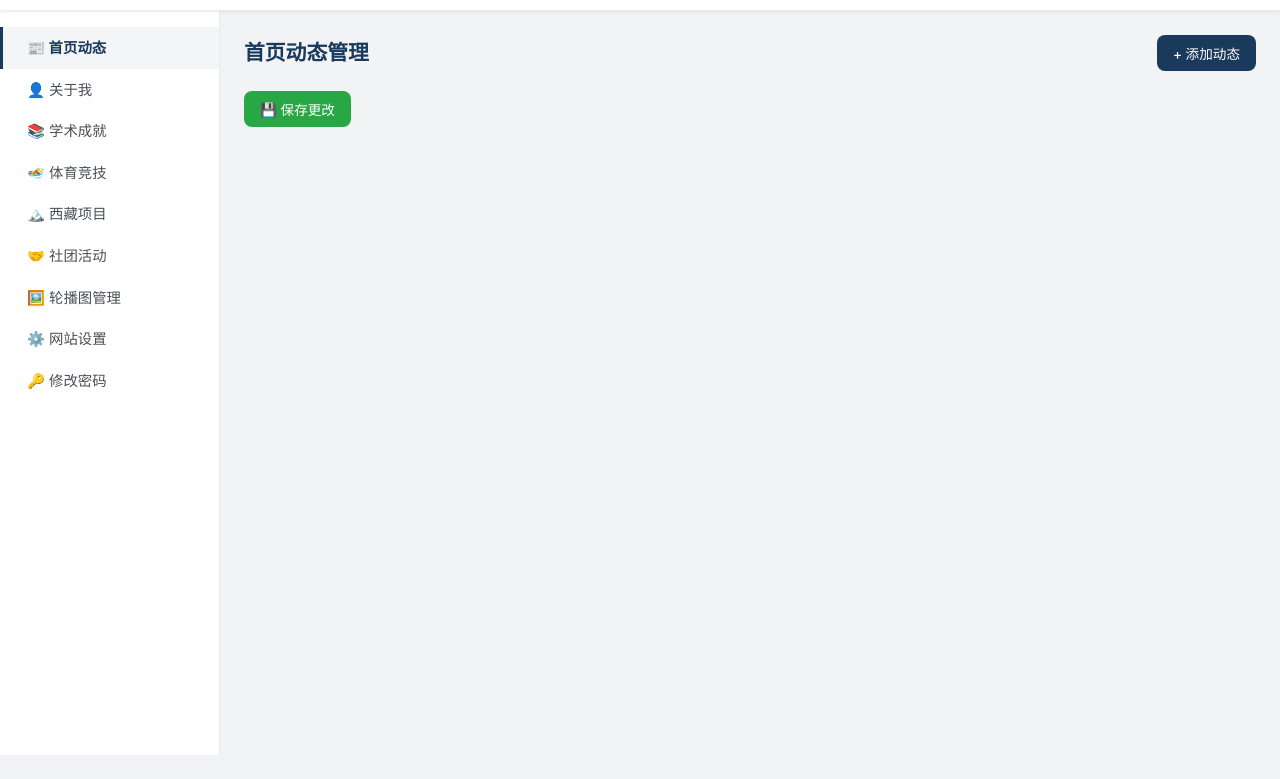
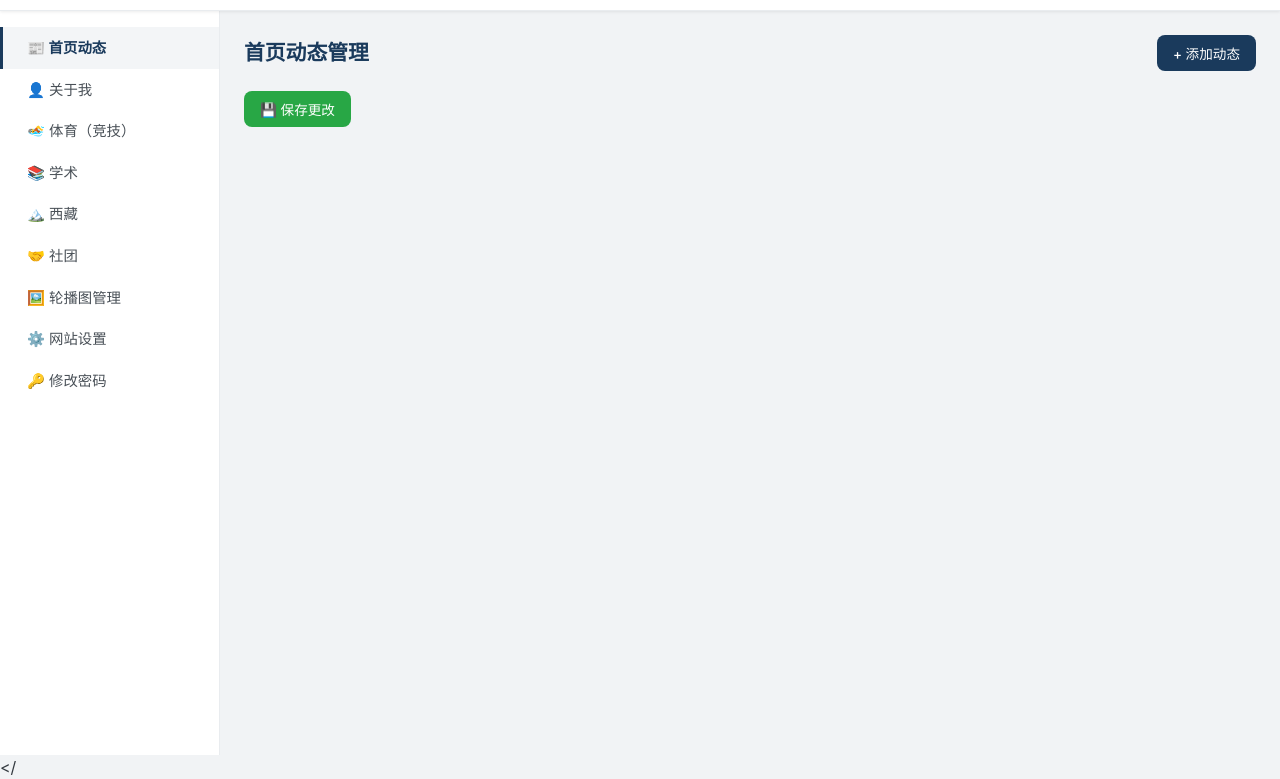
Before and after one commit to lxu628-max/owen-portfolio, a website: page admin/dashboard.html in a window 1280 px wide. Shown: the part 45-824 px from the top of the page. Before the commit the page ends 800 px from the top, so only its background shows below. Drawn offline with Linux system fonts and the light colour scheme; no server answers; sample sign-in values are in the browser's storage.

Commit message:
fix: rename 体育竞技 to 体育（竞技）

```diff
--- a/admin/dashboard.html
+++ b/admin/dashboard.html
@@ -26,10 +26,10 @@
       <nav class="sidebar-nav">
         <a href="#" class="sidebar-link active" data-panel="news">📰 首页动态</a>
         <a href="#" class="sidebar-link" data-panel="about">👤 关于我</a>
-        <a href="#" class="sidebar-link" data-panel="academic">📚 学术成就</a>
-        <a href="#" class="sidebar-link" data-panel="sports">🏊 体育竞技</a>
-        <a href="#" class="sidebar-link" data-panel="tibet">🏔️ 西藏项目</a>
-        <a href="#" class="sidebar-link" data-panel="clubs">🤝 社团活动</a>
+        <a href="#" class="sidebar-link" data-panel="sports">🏊 体育（竞技）</a>
+        <a href="#" class="sidebar-link" data-panel="academic">📚 学术</a>
+        <a href="#" class="sidebar-link" data-panel="tibet">🏔️ 西藏</a>
+        <a href="#" class="sidebar-link" data-panel="clubs">🤝 社团</a>
         <a href="#" class="sidebar-link" data-panel="carousel">🖼️ 轮播图管理</a>
         <a href="#" class="sidebar-link" data-panel="settings">⚙️ 网站设置</a>
         <a href="#" class="sidebar-link" data-panel="password">🔑 修改密码</a>
@@ -221,4 +221,4 @@
 
   <script src="/admin/js/admin.js"></script>
 </body>
-</html>
+</
--- a/public/index.html
+++ b/public/index.html
@@ -15,8 +15,8 @@
       <div class="nav-links">
         <a href="#" class="nav-link active" data-section="home">首页</a>
         <a href="#" class="nav-link" data-section="about">关于我</a>
-        <a href="#" class="nav-link" data-section="sports">体育竞技</a>
-        <a href="#" class="nav-link" data-section="academic">学术成就</a>
+        <a href="#" class="nav-link" data-section="sports">体育（竞技）</a>
+        <a href="#" class="nav-link" data-section="academic">学术</a>
         <a href="#" class="nav-link" data-section="tibet">西藏</a>
         <a href="#" class="nav-link" data-section="clubs">社团</a>
       </div>
@@ -73,10 +73,10 @@
       </div>
     </section>
 
-    <!-- ========== 体育竞技 ========== -->
+    <!-- ========== 体育（竞技） ========== -->
     <section class="page-section" id="page-sports">
       <div class="section-header">
-        <h1>体育竞技</h1>
+        <h1>体育（竞技）</h1>
         <div class="section-divider"></div>
       </div>
       <div class="sports-layout">
@@ -99,10 +99,10 @@
       </div>
     </section>
 
-    <!-- ========== 学术成就 ========== -->
+    <!-- ========== 学术 ========== -->
     <section class="page-section" id="page-academic">
       <div class="section-header">
-        <h1>学术成就</h1>
+        <h1>学术</h1>
         <div class="section-divider"></div>
       </div>
       <div class="academic-layout">
@@ -128,7 +128,7 @@
     <!-- ========== 西藏 ========== -->
     <section class="page-section" id="page-tibet">
       <div class="section-header">
-        <h1>西藏项目</h1>
+        <h1>西藏</h1>
         <div class="section-divider"></div>
       </div>
       <div class="tibet-intro" id="tibetIntro"></div>
@@ -146,7 +146,7 @@
     <!-- ========== 社团 ========== -->
     <section class="page-section" id="page-clubs">
       <div class="section-header">
-        <h1>社团活动</h1>
+        <h1>社团</h1>
         <div class="section-divider"></div>
       </div>
       <div class="clubs-layout">
@@ -172,6 +172,4 @@
     </div>
   </footer>
 
-  <script src="/js/app.js"></script>
-</body>
-</html>
+  <script src="/js/app.js"></script
```
